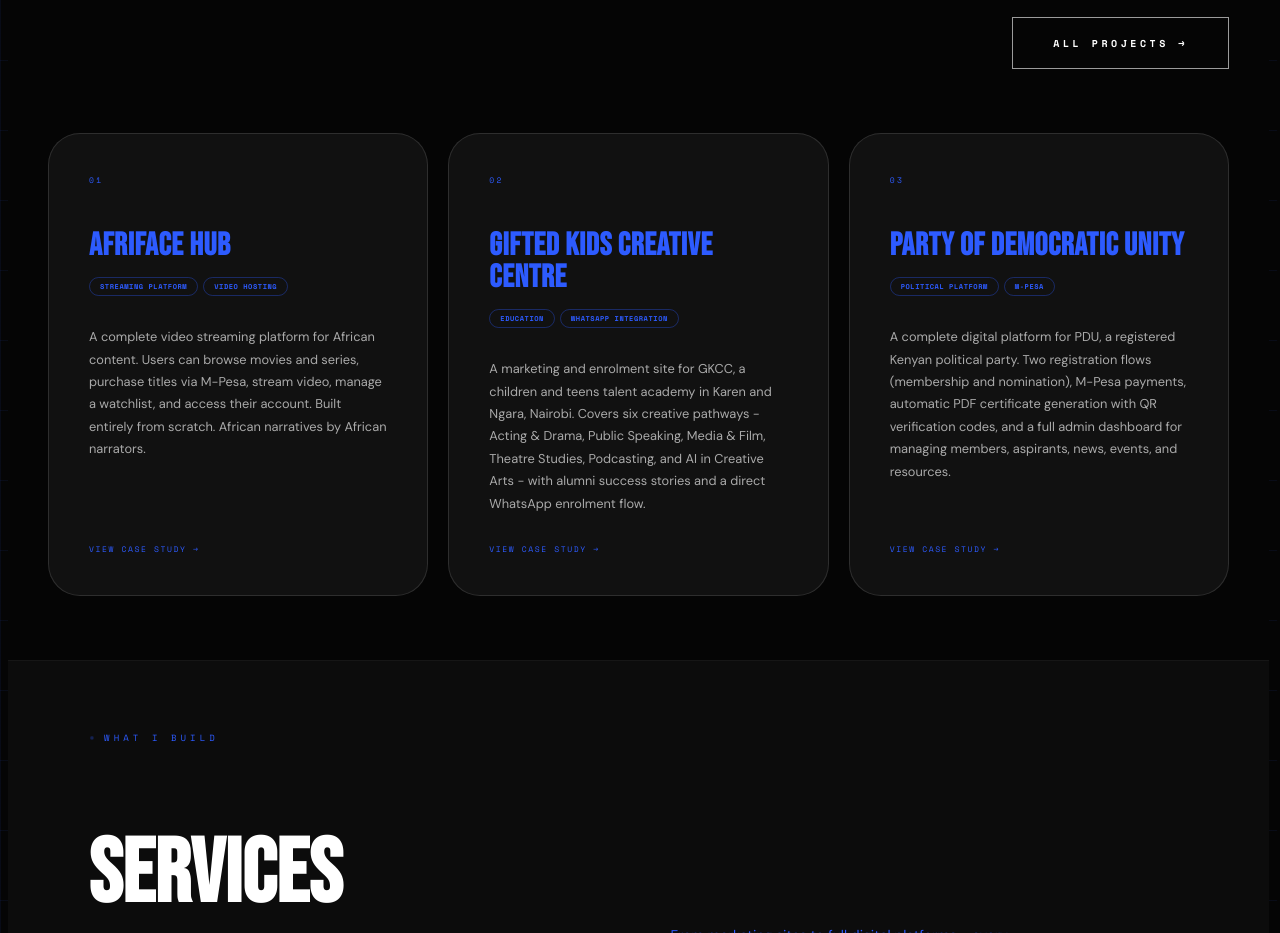
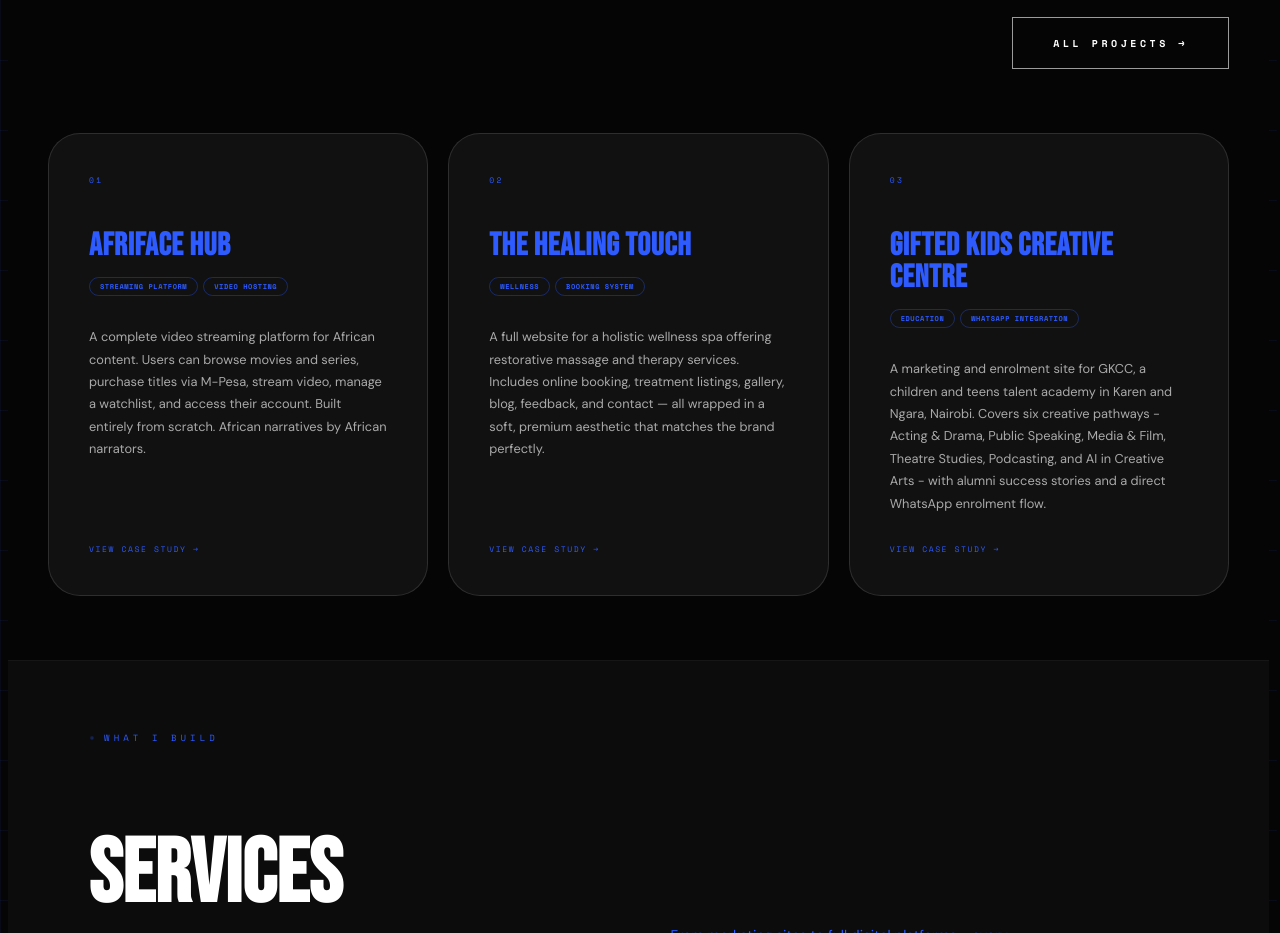
Before and after one commit to Shaaas/SharonMutanu, a Next.js app in the folder website/: page / in a window 1280 px wide. Shown: the part 1340-2273 px from the top of the page. Built offline with nearby package versions, Linux system fonts and the light colour scheme.

Commit message:
feat: The Healing Touch spa website added to portfolio

```diff
--- a/website/constants/projects.ts
+++ b/website/constants/projects.ts
@@ -22,6 +22,28 @@ export const PROJECTS: Project[] = [
     category: 'Streaming Platform',
     color: '#0f0f10',
     image: '/afriface-preview.jpg',
+  },
+  {
+    slug: 'healing-touch',
+    name: 'The Healing Touch',
+    url: 'https://healingtouch.vercel.app/',
+    tagline: 'A holistic wellness spa with online bookings and a full digital presence.',
+    tags: ['WELLNESS', 'BOOKING SYSTEM', 'UI/UX', 'RESPONSIVE'],
+    desc: 'A full website for a holistic wellness spa offering restorative massage and therapy services. Includes online booking, treatment listings, gallery, blog, feedback, and contact — all wrapped in a soft, premium aesthetic that matches the brand perfectly.',
+    challenge: 'The client needed a site that felt as calming and premium as their treatments. It had to work for first-time visitors discovering the spa and returning clients booking appointments — without feeling clinical or generic.',
+    solution: 'Designed and built a custom site with editorial-style typography, soft botanical visuals, and a clean booking flow. Sections include About, Treatments, Book Online, Gallery, Blog, Feedback, and Contact. The design uses a warm pastel palette with handwritten typography to communicate trust and calm.',
+    results: [
+      'Online booking system live and functional',
+      'Full treatment catalogue with descriptions',
+      'Gallery, blog, and feedback sections driving engagement',
+      'Premium aesthetic that reflects the brand identity',
+      'Fully responsive across all devices',
+    ],
+    tech: ['Next.js', 'TypeScript', 'Tailwind CSS', 'Vercel'],
+    year: '2026',
+    category: 'Website',
+    color: '#2a1a1a',
+    image: '',
   },
   {
     slug: 'gifted-kids-creative-centre',
```
